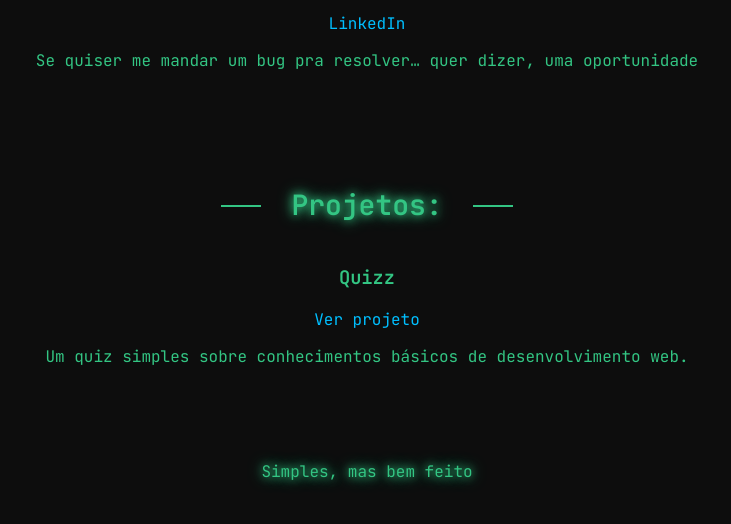
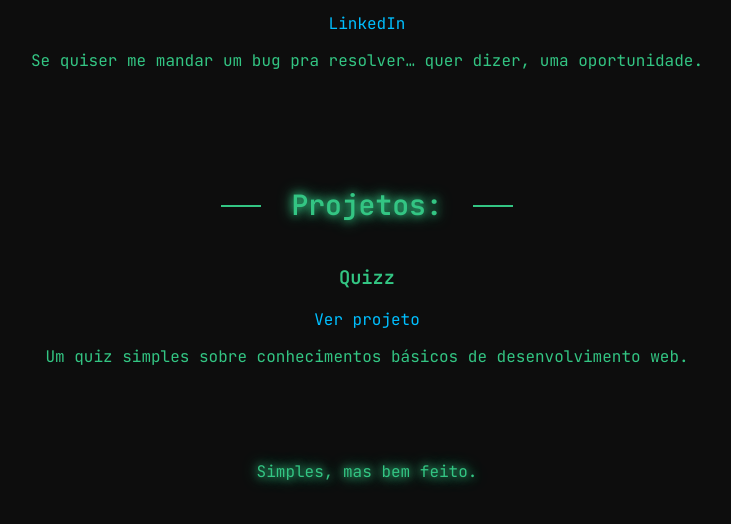
Before and after one commit to DaviChaste/davichaste.github.io, a plain HTML site: page index.html in a window 1280 px wide. Shown: the part 1099-1623 px from the top of the page, 273-1004 px from the left. Drawn offline with Linux system fonts and the light colour scheme.

Commit message:
Fix HTML formatting and structure

```diff
--- a/index.html
+++ b/index.html
@@ -142,7 +142,7 @@ h2::after {
         <p>Email: daviricardochaste.7@gmail.com</p>
         <p><a href="https://github.com/DaviChaste" target="_blank">GitHub</a></p>
         <p><a href="https://www.linkedin.com/in/davi-chaste-58311039b/" target="_blank">LinkedIn</a></p>
-        <p>Se quiser me mandar um bug pra resolver… quer dizer, uma oportunidade</p>
+        <p>Se quiser me mandar um bug pra resolver… quer dizer, uma oportunidade.</p>
     </section>
 
     <section id="projetos">
@@ -156,7 +156,7 @@ h2::after {
     </section>
 
     <footer id="rodape">
-        <p>Simples, mas bem feito</p>
+        <p>Simples, mas bem feito.</p>
     </footer>
 
 
```
